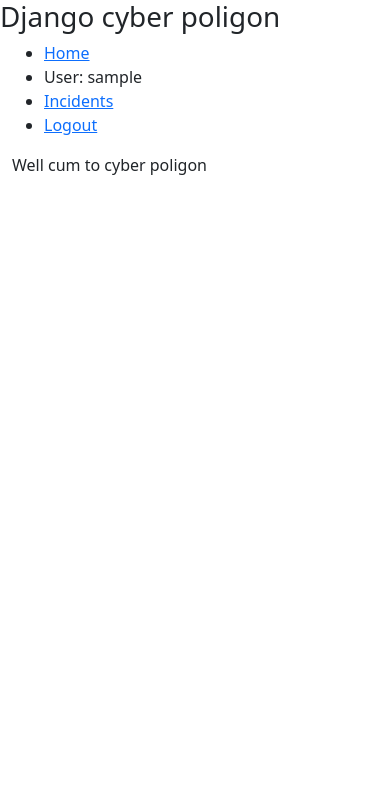
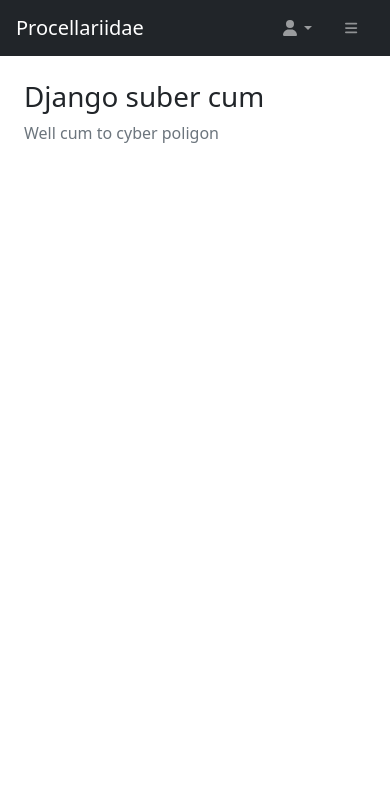
Before and after one commit to temmishy/procellariidae, a Django app: page / in a window 390 px wide. Shown: the top 787 px of the page. Run offline with Django 3.2, Linux system fonts and the light colour scheme; the visitor is signed in with stand-in values (Sample User, id 1); some libraries are stand-ins or nearby versions.

Commit message:
Change static

```diff
--- a/mysite/settings.py
+++ b/mysite/settings.py
@@ -28,7 +28,7 @@ SECRET_KEY = 'django-insecure-+m9@64c(so$#+&ckhka@$#erzd2pw-d-ps@g5%7-tq&oh#4esz
 # SECURITY WARNING: don't run with debug turned on in production!
 DEBUG = True
 
-ALLOWED_HOSTS = ['127.0.0.1', '.pythonanywhere.com']
+ALLOWED_HOSTS = ['127.0.0.1', '.pythonanywhere.com', '172.22.233.155']
 
 
 # Application definition
--- /dev/null
+++ b/procellariidae/static/assets/demo/chart-area-demo.js
@@ -0,0 +1,54 @@
+// Set new default font family and font color to mimic Bootstrap's default styling
+Chart.defaults.global.defaultFontFamily = '-apple-system,system-ui,BlinkMacSystemFont,"Segoe UI",Roboto,"Helvetica Neue",Arial,sans-serif';
+Chart.defaults.global.defaultFontColor = '#292b2c';
+
+// Area Chart Example
+var ctx = document.getElementById("myAreaChart");
+var myLineChart = new Chart(ctx, {
+  type: 'line',
+  data: {
+    labels: ["Mar 1", "Mar 2", "Mar 3", "Mar 4", "Mar 5", "Mar 6", "Mar 7", "Mar 8", "Mar 9", "Mar 10", "Mar 11", "Mar 12", "Mar 13"],
+    datasets: [{
+      label: "Sessions",
+      lineTension: 0.3,
+      backgroundColor: "rgba(2,117,216,0.2)",
+      borderColor: "rgba(2,117,216,1)",
+      pointRadius: 5,
+      pointBackgroundColor: "rgba(2,117,216,1)",
+      pointBorderColor: "rgba(255,255,255,0.8)",
+      pointHoverRadius: 5,
+      pointHoverBackgroundColor: "rgba(2,117,216,1)",
+      pointHitRadius: 50,
+      pointBorderWidth: 2,
+      data: [10000, 30162, 26263, 18394, 18287, 28682, 31274, 33259, 25849, 24159, 32651, 31984, 38451],
+    }],
+  },
+  options: {
+    scales: {
+      xAxes: [{
+        time: {
+          unit: 'date'
+        },
+        gridLines: {
+          display: false
+        },
+        ticks: {
+          maxTicksLimit: 7
+        }
+      }],
+      yAxes: [{
+        ticks: {
+          min: 0,
+          max: 40000,
+          maxTicksLimit: 5
+        },
+        gridLines: {
+          color: "rgba(0, 0, 0, .125)",
+        }
+      }],
+    },
+    legend: {
+      display: false
+    }
+  }
+});
--- /dev/null
+++ b/procellariidae/static/assets/demo/chart-bar-demo.js
@@ -0,0 +1,46 @@
+// Set new default font family and font color to mimic Bootstrap's default styling
+Chart.defaults.global.defaultFontFamily = '-apple-system,system-ui,BlinkMacSystemFont,"Segoe UI",Roboto,"Helvetica Neue",Arial,sans-serif';
+Chart.defaults.global.defaultFontColor = '#292b2c';
+
+// Bar Chart Example
+var ctx = document.getElementById("myBarChart");
+var myLineChart = new Chart(ctx, {
+  type: 'bar',
+  data: {
+    labels: ["January", "February", "March", "April", "May", "June"],
+    datasets: [{
+      label: "Revenue",
+      backgroundColor: "rgba(2,117,216,1)",
+      borderColor: "rgba(2,117,216,1)",
+      data: [4215, 5312, 6251, 7841, 9821, 14984],
+    }],
+  },
+  options: {
+    scales: {
+      xAxes: [{
+        time: {
+          unit: 'month'
+        },
+        gridLines: {
+          display: false
+        },
+        ticks: {
+          maxTicksLimit: 6
+        }
+      }],
+      yAxes: [{
+        ticks: {
+          min: 0,
+          max: 15000,
+          maxTicksLimit: 5
+        },
+        gridLines: {
+          display: true
+        }
+      }],
+    },
+    legend: {
+      display: false
+    }
+  }
+});
--- /dev/null
+++ b/procellariidae/static/assets/demo/datatables-demo.js
@@ -0,0 +1,4 @@
+// Call the dataTables jQuery plugin
+$(document).ready(function() {
+  $('#dataTable').DataTable();
+});
--- /dev/null
+++ b/procellariidae/static/js/datatables-simple-demo.js
@@ -0,0 +1,9 @@
+window.addEventListener('DOMContentLoaded', event => {
+    // Simple-DataTables
+    // https://github.com/fiduswriter/Simple-DataTables/wiki
+
+    const datatablesSimple = document.getElementById('datatablesSimple');
+    if (datatablesSimple) {
+        new simpleDatatables.DataTable(datatablesSimple);
+    }
+});
--- /dev/null
+++ b/procellariidae/static/js/scripts.js
@@ -0,0 +1,26 @@
+/*!
+    * Start Bootstrap - SB Admin v7.0.7 (https://startbootstrap.com/template/sb-admin)
+    * Copyright 2013-2023 Start Bootstrap
+    * Licensed under MIT (https://github.com/StartBootstrap/startbootstrap-sb-admin/blob/master/LICENSE)
+    */
+    //
+// Scripts
+//
+
+window.addEventListener('DOMContentLoaded', event => {
+
+    // Toggle the side navigation
+    const sidebarToggle = document.body.querySelector('#sidebarToggle');
+    if (sidebarToggle) {
+        // Uncomment Below to persist sidebar toggle between refreshes
+        // if (localStorage.getItem('sb|sidebar-toggle') === 'true') {
+        //     document.body.classList.toggle('sb-sidenav-toggled');
+        // }
+        sidebarToggle.addEventListener('click', event => {
+            event.preventDefault();
+            document.body.classList.toggle('sb-sidenav-toggled');
+            localStorage.setItem('sb|sidebar-toggle', document.body.classList.contains('sb-sidenav-toggled'));
+        });
+    }
+
+});
--- a/templates/base.html
+++ b/templates/base.html
@@ -6,37 +6,100 @@
   {% block title %}<title>Cyber poligon %%%BUILDTAG%%%</title>{% endblock %}
   <meta charset="utf-8">
   <meta name="viewport" content="width=device-width, initial-scale=1">
-  <link rel="stylesheet" href="{% static 'css/styles.css' %}" >
 
-  <div class="page-header">
-    <h1>Django cyber poligon</h1>
-  </div>
+  <!DOCTYPE html>
+  <html lang="en">
+      <head>
+          <meta charset="utf-8" />
+          <meta http-equiv="X-UA-Compatible" content="IE=edge" />
+          <meta name="viewport" content="width=device-width, initial-scale=1, shrink-to-fit=no" />
+          <link href="https://cdn.jsdelivr.net/npm/simple-datatables@7.1.2/dist/style.min.css" rel="stylesheet" />
+          <link href="{% static 'css/styles.css' %}" rel="stylesheet" />
+          <script src="https://use.fontawesome.com/releases/v6.3.0/js/all.js" crossorigin="anonymous"></script>
+          <script src="{% static 'js/scripts.js' %}" crossorigin="anonymous"></script>
       </head>
-  <body>
-    <div class="container-fluid">
-      <div>
-        <div>
-          {% block sidebar %}
-            <ul>
-              <li><a href="/">Home</a></li>
+
+      <body class="sb-nav-fixed">
+          <nav class="sb-topnav navbar navbar-expand navbar-dark bg-dark">
+                        <!-- Sidebar Toggle-->
+                        <button class="btn btn-link btn-sm order-1 order-lg-0 me-4 me-lg-0" id="sidebarToggle" href="#!"><i class="fas fa-bars"></i></button>
+              <!-- Navbar Brand-->
+              <a class="navbar-brand ps-3" href="index.html">Procellariidae</a>
+              <!-- Navbar Search-->
+              <form class="d-none d-md-inline-block form-inline ms-auto me-0 me-md-3 my-2 my-md-0">
+              </form>
+              <!-- Navbar-->
+              <ul class="navbar-nav ms-auto ms-md-0 me-3 me-lg-4">
+                  <li class="nav-item dropdown">
+                      <a class="nav-link dropdown-toggle" id="navbarDropdown" href="#" role="button" data-bs-toggle="dropdown" aria-expanded="false"><i class="fas fa-user fa-fw"></i></a>
+                      <ul class="dropdown-menu dropdown-menu-end" aria-labelledby="navbarDropdown">
                         {% if user.is_authenticated %}
-                <li>User: {{ user.get_username }}</li>
-                {% if user.get_username == 'teacher' %}
-                  <li><a href="{% url 'train_start'%}">Train start</a></li>
-                  <li><a href="{% url 'train_stop'%}">Train stop</a></li>
-                {% endif %}
-                <li><a href="{% url 'incidents_list'%}">Incidents</a></li>
-                <li><a href="{% url 'logout'%}?next={{request.path}}">Logout</a></li>
+                          <li><a class="dropdown-item" href="{% url 'logout'%}?next={{request.path}}">Logout</a></li>
                         {% else %}
-                <li><a href="{% url 'login'%}?next={{request.path}}">Login</a></li>
+                        <li><a class="dropdown-item" href="{% url 'login'%}?next={{request.path}}">Login</a></li>
                         {% endif %}
                       </ul>
-          {% endblock %}
-          <div>
-          {% block content %}
-          {% endblock %}
+                  </li>
+              </ul>
+          </nav>
+          <div id="layoutSidenav">
+              <div id="layoutSidenav_nav">
+                  <nav class="sb-sidenav accordion sb-sidenav-dark" id="sidenavAccordion">
+                      <div class="sb-sidenav-menu">
+                          <div class="nav">
+                              <div class="sb-sidenav-menu-heading">Core</div>
+                              <a class="nav-link" href="/">
+                                  Home
+                              </a>
+                              {% if user.is_authenticated %}
+                              {% if user.get_username == 'teacher' %}
+                              <div class="sb-sidenav-menu-heading">Navigation</div>
+                              <a class="nav-link collapsed" href="#" data-bs-toggle="collapse" data-bs-target="#collapsePages" aria-expanded="false" aria-controls="collapsePages">
+                                  Train
+                                  <div class="sb-sidenav-collapse-arrow"><i class="fas fa-angle-down"></i></div>
+                              </a>
+                              <div class="collapse" id="collapsePages" aria-labelledby="headingTwo" data-bs-parent="#sidenavAccordion">
+                                  <nav class="sb-sidenav-menu-nested nav accordion" id="sidenavAccordionPages">
+                                    <a class="nav-link" href="{% url 'train_start'%}" >
+                                      Train start
+                                  </a>
+                                      <a class="nav-link" href="{% url 'train_stop'%}" >
+                                        Train stop
+                                    </a>
+                                  </nav>
+                              </div>
+                              {% endif %}
+                              <a class="nav-link" href="{% url 'incidents_list'%}">
+                                  Incidents
+                              </a>
+                            {% else %}
+                            {% endif %}
                           </div>
                       </div>
+                      <div class="sb-sidenav-footer">
+                          <div class="small">Logged in as: {{ user.get_username }}</div>
                       </div>
+                  </nav>
+              </div>
+              <div id="layoutSidenav_content">
+                  <main>
+                      <div class="container-fluid px-4">
+                          <h1 class="mt-4">Django suber cum</h1>
+                          <ol class="breadcrumb mb-4">
+                              <li class="breadcrumb-item active">
+                                {% block content %}
+                                {% endblock %}</li>
+                          </ol>
+                      </div>
+                  </main>
+              </div>
+          </div>
+          <script src="https://cdn.jsdelivr.net/npm/bootstrap@5.2.3/dist/js/bootstrap.bundle.min.js" crossorigin="anonymous"></script>
+          <script src="js/scripts.js"></script>
+          <script src="https://cdnjs.cloudflare.com/ajax/libs/Chart.js/2.8.0/Chart.min.js" crossorigin="anonymous"></script>
+          <script src="assets/demo/chart-area-demo.js"></script>
+          <script src="assets/demo/chart-bar-demo.js"></script>
+          <script src="https://cdn.jsdelivr.net/npm/simple-datatables@7.1.2/dist/umd/simple-datatables.min.js" crossorigin="anonymous"></script>
+          <script src="js/datatables-simple-demo.js"></script>
       </body>
   </html>
```
Also changed, not shown: procellariidae/static/assets/demo/chart-pie-demo.js (added, +16 -0 lines), procellariidae/static/assets/img/error-404-monochrome.svg (added). Lines whose indentation alone changed are shown as unchanged.
